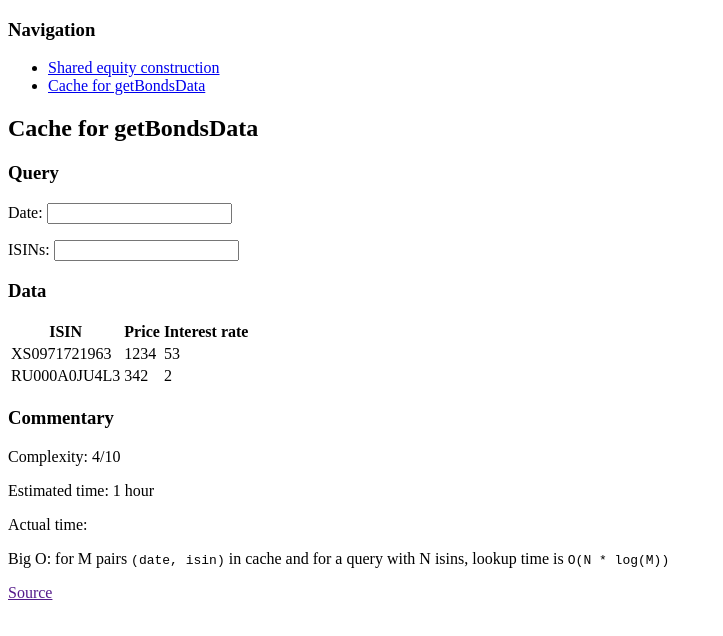
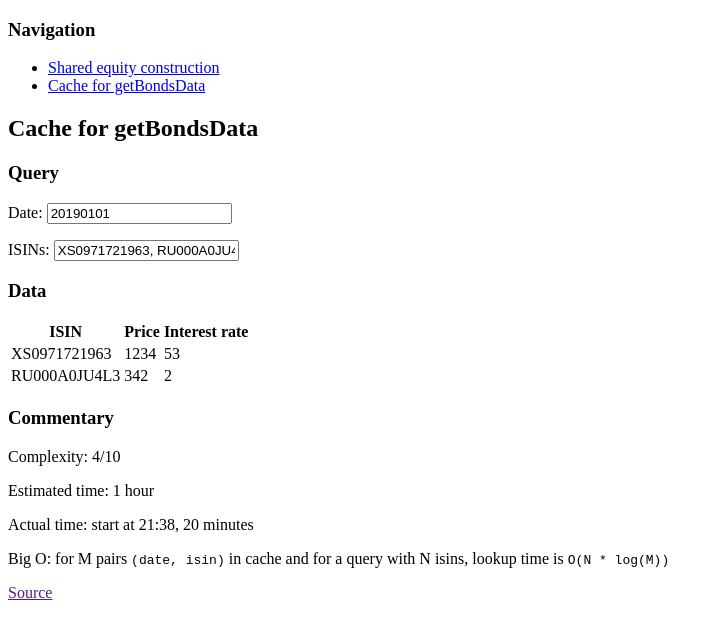
Before and after one commit to Kinrany/skybonds-test, a React app: page /#/bonds-data-cache in a window 1280 px wide. Shown: the top 636 px of the page, without its empty margins (0-723 px from the left). Built offline with nearby package versions, Linux system fonts and the light colour scheme.

Commit message:
Implement createCachedGetBondsData

```diff
--- a/src/BondsDataCache/BondsDataCache.tsx
+++ b/src/BondsDataCache/BondsDataCache.tsx
@@ -1,10 +1,23 @@
 import * as React from "react";
-import { getBondsData } from "./getBondsData";
+import { Bond, getBondsData } from "./getBondsData";
 // import { useAsync } from "react-async-hook";
 
 const createCachedGetBondsData = (): typeof getBondsData => {
-  // TODO
-  return getBondsData;
+  const cache = new Map<string, Promise<Bond>>();
+
+  const key = ({ date, isin }: { date: string; isin: string }) =>
+    `${date}-${isin}`;
+
+  return ({ date, isins }) => {
+    const newIsins = isins.filter(isin => !cache.has(key({ date, isin })));
+    const newBondsDataPromise = getBondsData({ date, isins: newIsins });
+    newIsins.forEach((isin, i) => {
+      const bondDataPromise = newBondsDataPromise.then(newData => newData[i]);
+      cache.set(key({ date, isin }), bondDataPromise);
+    });
+    const bondDataPromises = isins.map(isin => cache.get(key({ date, isin }))!);
+    return Promise.all(bondDataPromises);
+  };
 };
 
 export function BondsDataCache() {
@@ -49,11 +62,17 @@ export function BondsDataCache() {
         <h3>Query</h3>
         <p>
           <label>Date: </label>
-          <input onChange={e => onDateTextChange(e.target.value)} />
+          <input
+            onChange={e => onDateTextChange(e.target.value)}
+            defaultValue={date}
+          />
         </p>
         <p>
           <label>ISINs: </label>
-          <input onChange={e => onIsinsTextChange(e.target.value)} />
+          <input
+            onChange={e => onIsinsTextChange(e.target.value)}
+            defaultValue={isins.join(", ")}
+          />
         </p>
       </div>
 
@@ -87,7 +106,7 @@ export function BondsDataCache() {
         <h3>Commentary</h3>
         <p>Complexity: 4/10</p>
         <p>Estimated time: 1 hour</p>
-        <p>Actual time: </p>
+        <p>Actual time: start at 21:38, 20 minutes</p>
         <p>
           Big O: for M pairs <code>(date, isin)</code> in cache and for a query
           with N isins, lookup time is <code>O(N * log(M))</code>
--- a/src/BondsDataCache/getBondsData.ts
+++ b/src/BondsDataCache/getBondsData.ts
@@ -1,4 +1,4 @@
-interface Bond {
+export interface Bond {
   isin: string;
   data: {
     price: number;
```
